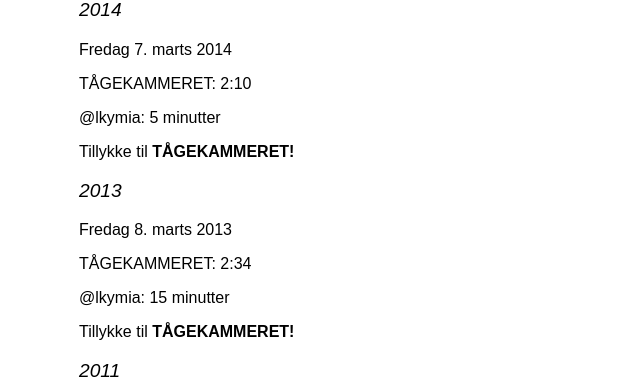
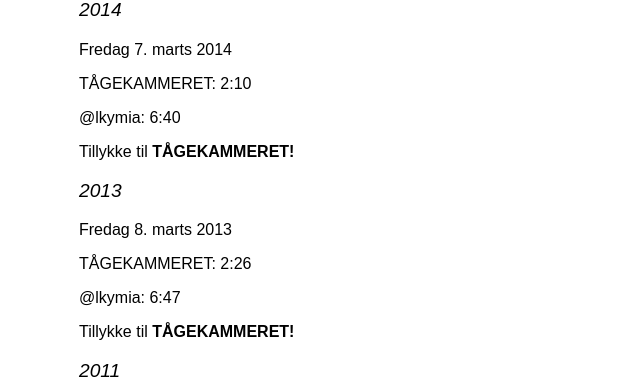
Before and after one commit to TK-IT/kasse, a Django app: template kasse/templates/kasse/home.html in a window 1280 px wide. Shown: the part 826-1218 px from the top of the page, without its empty margins (0-640 px from the left). Run offline with Django 3.2, Linux system fonts and the light colour scheme; the template is opened without the code that fills it, so the values that code supplies are empty.

Commit message:
Edit fluff
Source: http://www.alkymia.dk/sider/billeder.php

```diff
--- a/kasse/templates/kasse/home.html
+++ b/kasse/templates/kasse/home.html
@@ -91,13 +91,13 @@ Vælg hvilken forening der skal vises tider for:
 <h3>2014</h3>
 <p>Fredag 7. marts 2014</p>
 <p>TÅGEKAMMERET: 2:10</p>
-<p>@lkymia: 5 minutter</p>
+<p>@lkymia: 6:40</p>
 <p>Tillykke til <strong>TÅGEKAMMERET!</strong></p>
 
 <h3>2013</h3>
 <p>Fredag 8. marts 2013</p>
-<p>TÅGEKAMMERET: 2:34</p>
-<p>@lkymia: 15 minutter</p>
+<p>TÅGEKAMMERET: 2:26</p>
+<p>@lkymia: 6:47</p>
 <p>Tillykke til <strong>TÅGEKAMMERET!</strong></p>
 
 <h3>2011</h3>
```
